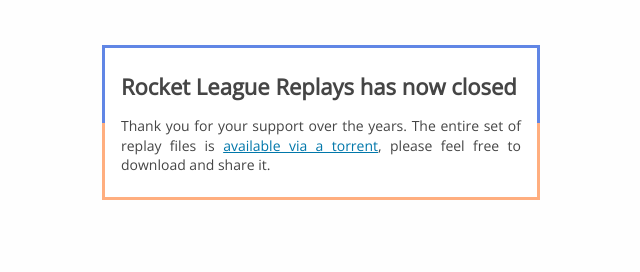
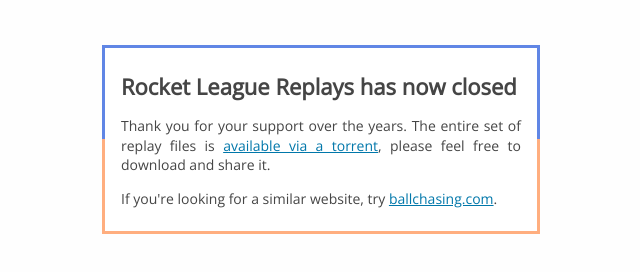
Before and after one commit to rocket-league-replays/rocket-league-replays.github.io, a plain HTML site: page index.html in a window 1280 px wide. Shown: the whole page, without its empty margins (319-959 px from the left). Drawn offline with nearby package versions, Linux system fonts and the light colour scheme.

Commit message:
Update index.html

```diff
--- a/index.html
+++ b/index.html
@@ -82,6 +82,8 @@
         <h1>Rocket League Replays has now closed</h1>
 
         <p>Thank you for your support over the years.  The entire set of replay files is <a href="https://cdn.rawgit.com/rocket-league-replays/rocketleaguereplays.github.io/ff7c7bbc/rocketleaguereplays.torrent">available via a torrent</a>, please feel free to download and share it.</p>
+
+        <p>If you're looking for a similar website, try <a href="https://ballchasing.com/">ballchasing.com</a>.</p>
     </div>
 </body>
 </html>
```
